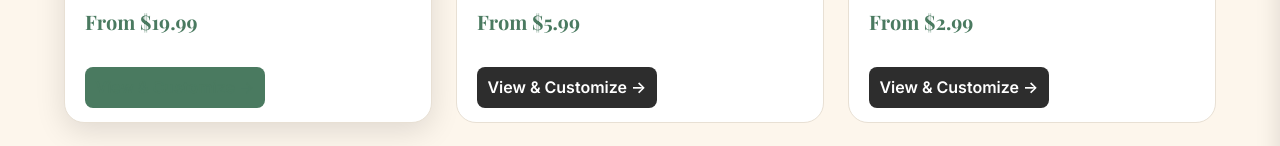
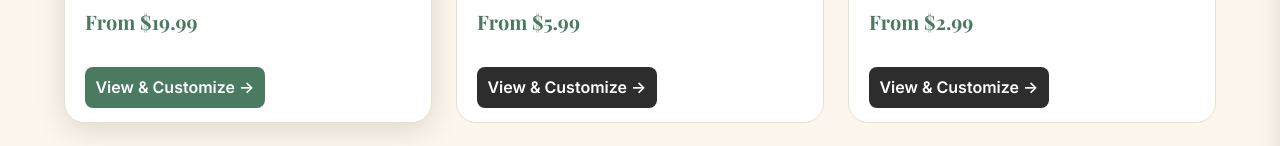
Before and after one commit to mackmagnets/mackmagnets.github.io, a website: page index.html in a window 1280 px wide. In both pictures the pointer is over the link 174 px from the left and 2161 px from the top of the page. Shown: the part 2074-2220 px from the top of the page. Drawn offline with nearby package versions, Linux system fonts and the light colour scheme; no server answers; grey boxes are pictures that could not be loaded; a web font is replaced by a local one.

Commit message:
Fix: keep product card button text white on hover

```diff
--- a/assets/css/style.css
+++ b/assets/css/style.css
@@ -652,7 +652,8 @@ p { margin-bottom: 1rem; }
   transition: background var(--transition-fast);
 }
 
-.product-card__btn:hover { background: var(--color-primary-dark); }
+.product-card__btn:hover,
+.product-card__btn:focus { background: var(--color-primary-dark); color: #fff; }
 
 .product-card__link {
   display: block;
```
